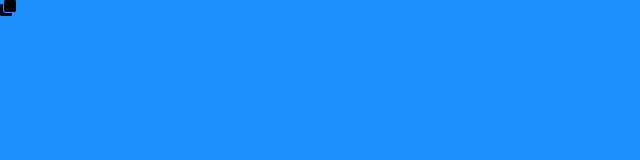
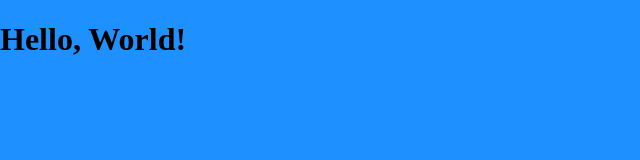
Before and after one commit to dhavalpatel0513/template-test, a plain HTML site: page index.html in a window 1280 px wide. Shown: the whole page, without its empty margins (0-640 px from the left). Drawn offline with Linux system fonts and the light colour scheme.

Commit message:
Hello world

```diff
--- a/index.html
+++ b/index.html
@@ -9,7 +9,7 @@
     <link rel="stylesheet" href=" https://cdnjs.cloudflare.com/ajax/libs/font-awesome/5.14.0/css/all.min.css">
 </head>
 <body>
-    <i class="fas fa-clone"></i>
+    <h1>Hello, World!</h1>
     <!-- Script -->
     <script src="script.js"></script>
 </body>
```
